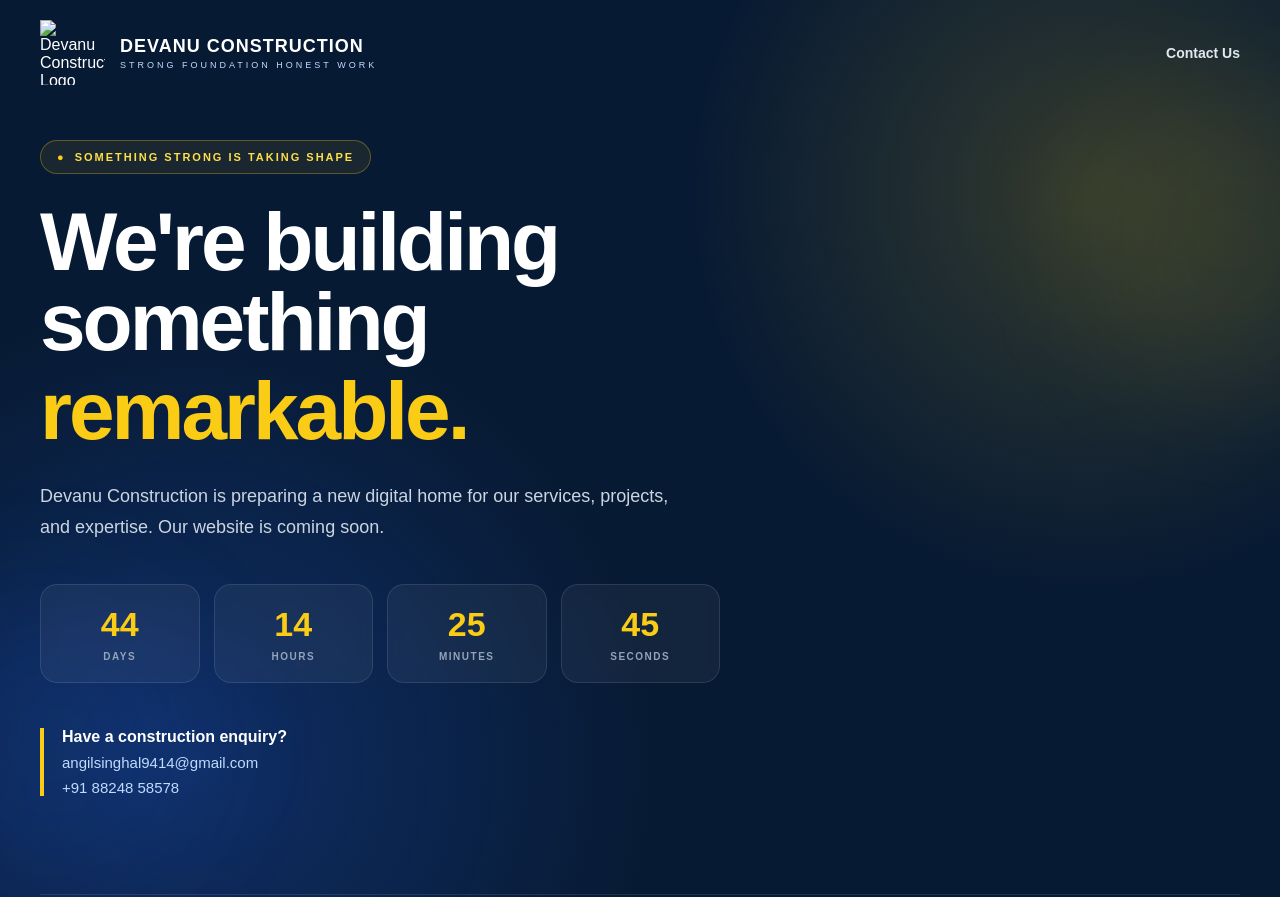
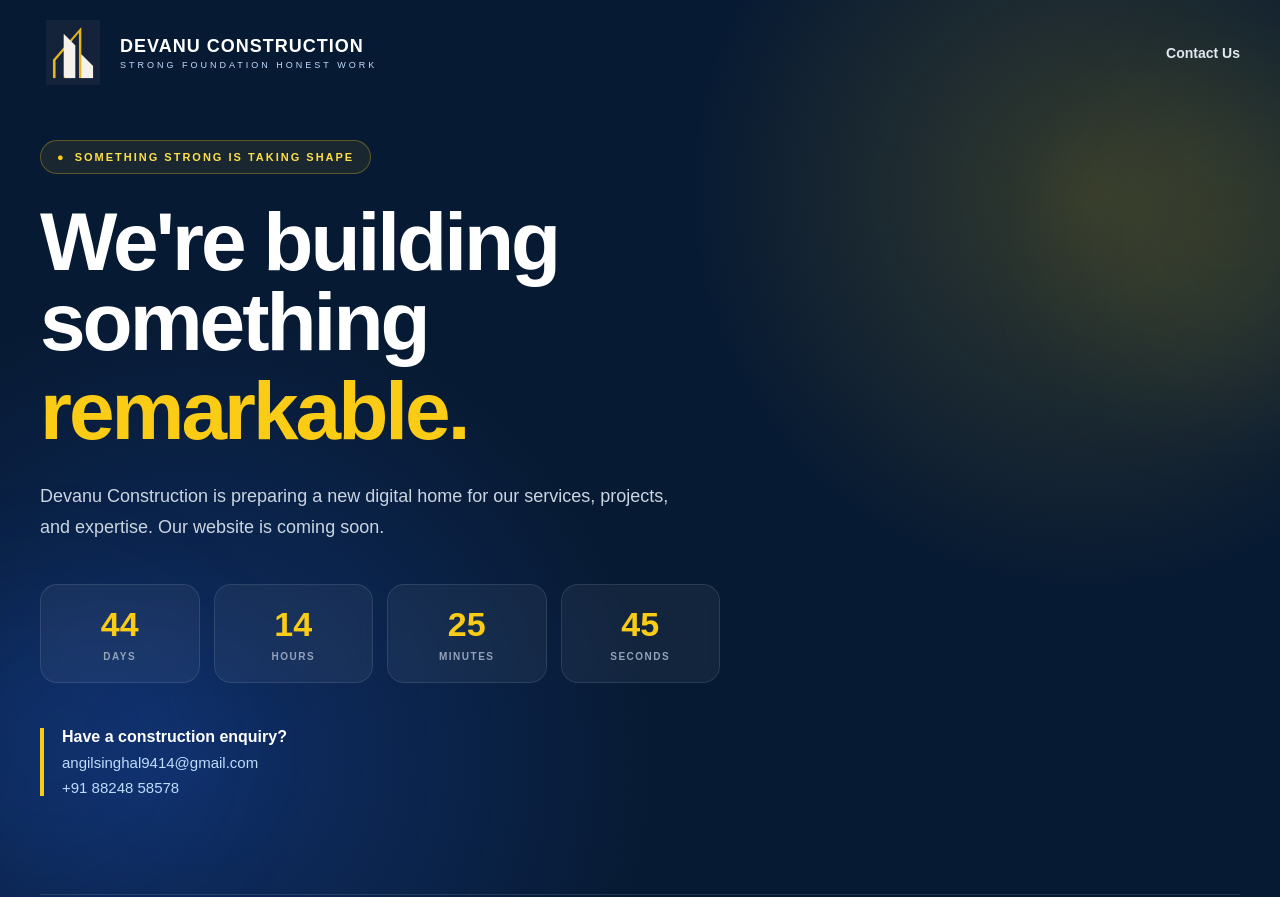
Before and after one commit to shru2408/DevanuConstruction, a plain HTML site: page index.html in a window 1280 px wide. Shown: the top 897 px of the page. Drawn offline with Linux system fonts and the light colour scheme.

```diff
--- a/index.html
+++ b/index.html
@@ -4,7 +4,7 @@
   <meta charset="UTF-8" />
   <meta name="viewport" content="width=device-width, initial-scale=1.0" />
 
-  <link rel="icon" type="image/png" href="devanu_logo.png" />
+  <link rel="icon" type="image/png" href="Devanu_logo.png" />
   <title>Devanu Construction | Coming Soon</title>
 
   <meta
@@ -24,7 +24,7 @@
 
         <div class="brand">
           <img
-    src="images/devanu_logo.png"
+    src="Devanu_logo.png"
     alt="Devanu Construction Logo"
     class="brand-logo"
   />
```
